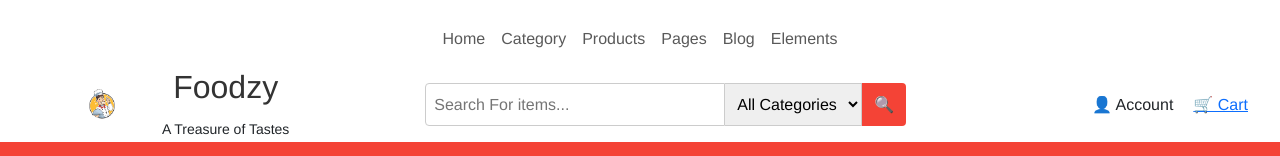
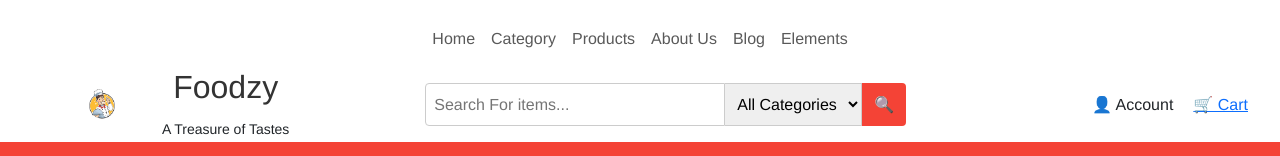
Before and after one commit to MRzJOE/itiReact, a React (Create React App) app: page / in a window 1280 px wide. Shown: the top 156 px of the page. Built offline with nearby package versions, Linux system fonts and the light colour scheme.

Commit message:
links in header

```diff
--- a/src/componants/Header.js
+++ b/src/componants/Header.js
@@ -56,13 +56,37 @@ function Header() {
         </button>
         <div className="collapse navbar-collapse justify-content-center" id="mobileNav">
           <ul className="navbar-nav">
-            <li className="nav-item"><Link className="nav-link" to="/">Home</Link></li>
-            <li className="nav-item"><Link className="nav-link" to="/category">Category</Link></li>
-            <li className="nav-item"><Link className="nav-link" to="/products">Products</Link></li>
-            <li className="nav-item"><Link className="nav-link" to="/pages">Pages</Link></li>
-            <li className="nav-item"><Link className="nav-link" to="/blog">Blog</Link></li>
-            <li className="nav-item"><Link className="nav-link" to="/elements">Elements</Link></li>
-          </ul>
+                     <li className="nav-item">
+                       <Link className="nav-link" to="/">
+                         Home
+                       </Link>
+                     </li>
+                     <li className="nav-item">
+                       <Link className="nav-link" to="/category">
+                         Category
+                       </Link>
+                     </li>
+                     <li className="nav-item">
+                       <Link className="nav-link" to="/Products">
+                         Products
+                       </Link>
+                     </li>
+                     <li className="nav-item">
+                       <Link className="nav-link" to="/about-us">
+                         About Us
+                       </Link>
+                     </li>
+                     <li className="nav-item">
+                       <Link className="nav-link" to="/blog">
+                         Blog
+                       </Link>
+                     </li>
+                     <li className="nav-item">
+                       <Link className="nav-link" to="/elements">
+                         Elements
+                       </Link>
+                     </li>
+                   </ul>
         </div>
       </nav>
 
```
